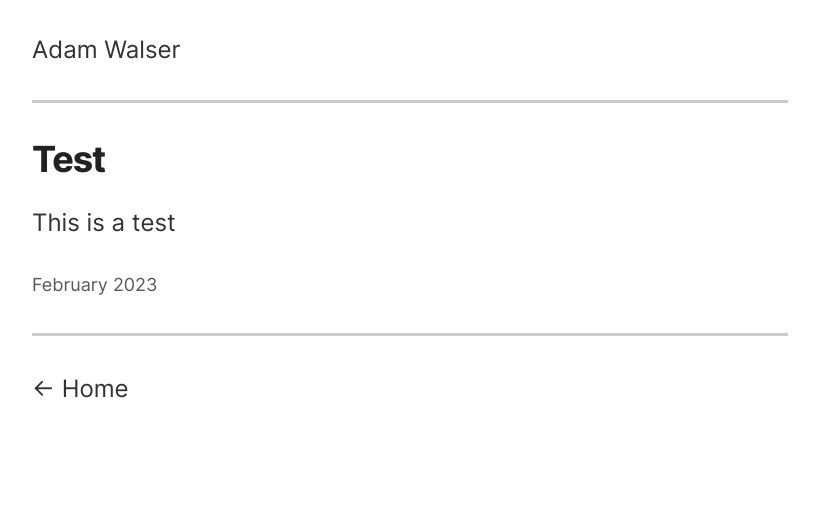
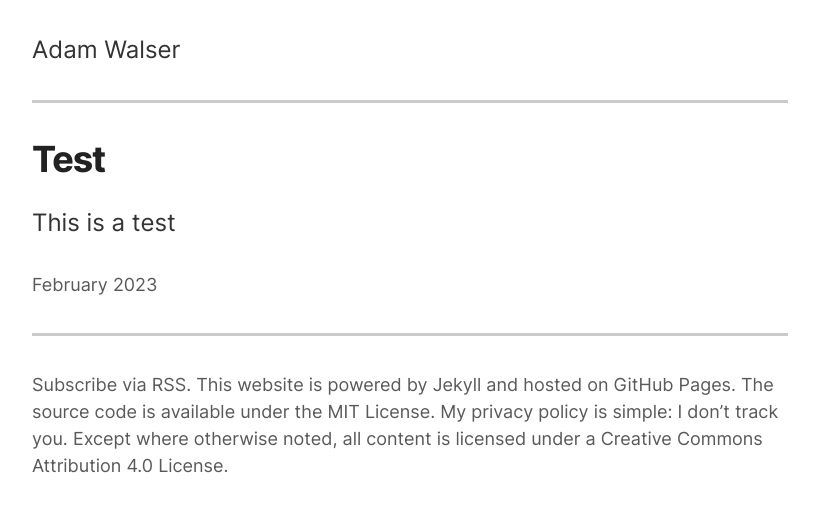
Before and after one commit to ajpwalser/ajpwalser.github.io, a Jekyll site: the page built from _posts/2023-02-22-test.md, in a window 1280 px wide. Shown: the top 512 px of the page, without its empty margins (230-1049 px from the left). Built offline with Jekyll 4.4.1, drawn with Linux system fonts in a browser that asks for light colours.

Commit message:
Update post.html

```diff
--- a/_layouts/post.html
+++ b/_layouts/post.html
@@ -9,11 +9,5 @@ layout: default
 </article>
 <hr>
 <footer>
-<p class="footer">
-  <nav>
-    <ul id="menu">
-        <li><a href="/">←&nbsp;Home</a></li>
-    </ul>
-  </nav>
-</p>
+<p class="accent">Subscribe via RSS. This website is powered by Jekyll and hosted on GitHub Pages. The source code is available under the MIT License. My privacy policy is simple: I don’t track you. Except where otherwise noted, all content is licensed under a Creative Commons Attribution 4.0 License.</p>
 </footer>
```
